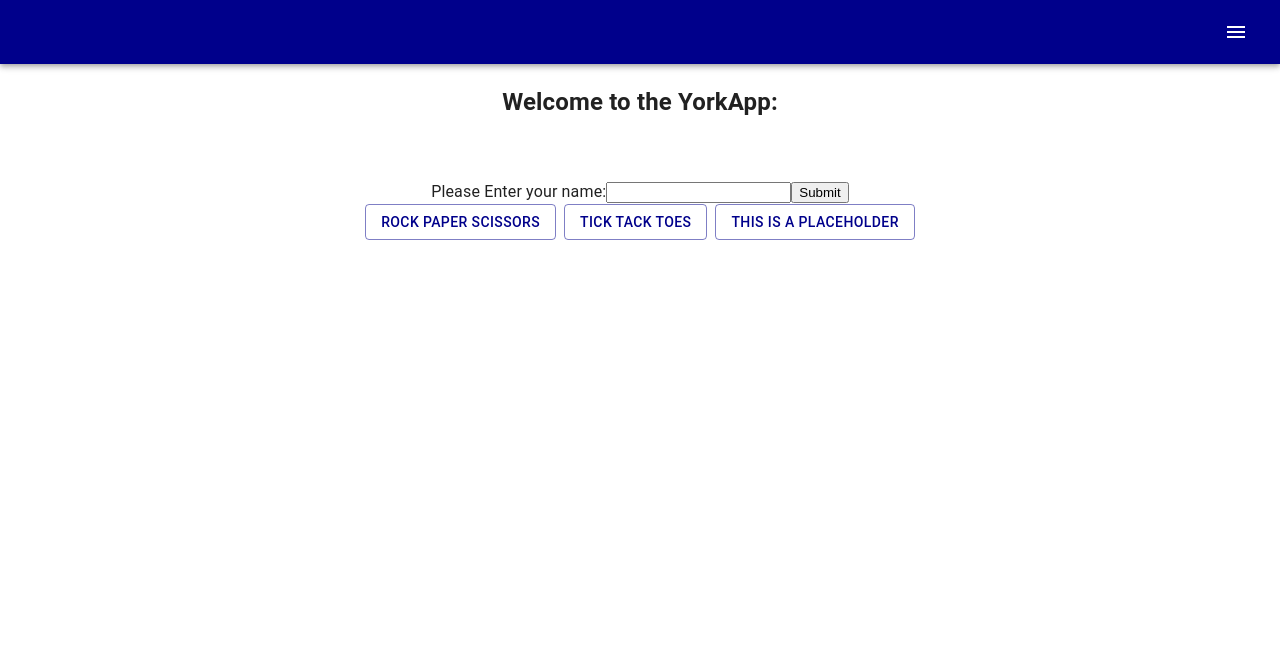
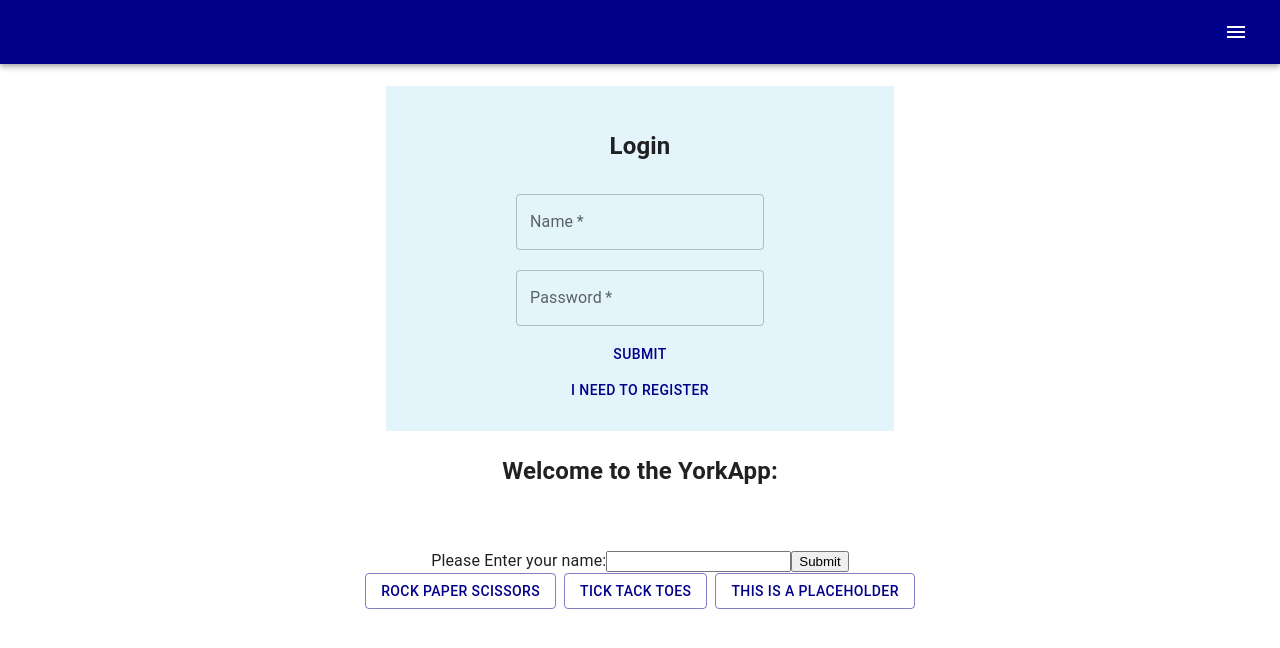
Before and after one commit to colinjaworski/york-fe, a React (Create React App) app: page / in a window 1280 px wide. Shown: the top 648 px of the page. Built offline with nearby package versions, Linux system fonts and the light colour scheme.

Commit message:
Sarah dev (#12)
* Initial commit

* commit before pull

---------

Co-authored-by: Colin Jaworski <91166917+colinjaworski@users.noreply.github.com>
Co-authored-by: Sarah <s.e.benkin@gmail.com>

```diff
--- a/src/App.js
+++ b/src/App.js
@@ -8,6 +8,7 @@ import RPS from './components/RPS'
 import Header from './components/Header'
 import Placeholder from './components/Placeholder';
 import TicTacToe from './components/TicTacToe';
+import Login from './components/Login';
 import Stack from '@mui/material/Stack';
 import Button from '@mui/material/Button';
 
@@ -38,6 +39,7 @@ function App() {
       <Router>
         <Header />
       </Router>
+      <Login />
       <Name />
       <Stack spacing={1} direction="row" className='gameSelection'>
         {/* button variant could also be "text" or "contained" */}
--- /dev/null
+++ b/src/components/Login.js
@@ -0,0 +1,106 @@
+import React, {useState} from 'react';
+import axios from 'axios';
+import Container from '@mui/material/Container';
+import Box from '@mui/material/Box';
+import Button from '@mui/material/Button';
+import TextField from '@mui/material/TextField';
+
+ function Login() {
+
+  const [name, setName] = useState('')
+  const [password, setPassword] = useState('')
+  const [loginStatus, setLoginStatus] = useState('notLoggedIn')
+
+
+const tryLogin = async (event) => {
+  event.preventDefault();
+  try {
+    const response = await axios.post('http://localhost:7071/api/react-backend/login', { name, password });
+    setLoginStatus('loggedIn')
+    setName(name)
+    console.log(response);
+} catch (error) {
+    console.error('Error fetching data:', error);
+}
+};
+
+const tryRegister = async (event) => {
+  event.preventDefault();
+  try {
+    const response = await axios.post('http://localhost:7071/api/react-backend/register', { name, password });
+    setName(name)
+    console.log(response)
+    tryLogin(name, password)
+} catch (error) {
+    console.error('Error fetching data:', error);
+}
+ };
+
+
+ // Switch between forms
+ const showRegister = () => {
+  setLoginStatus("registerUser")
+ };
+
+ const showLogin = () => {
+  setLoginStatus("notLoggedIn")
+ };
+
+
+  return (
+    <Container maxWidth="sm">
+    {loginStatus==='notLoggedIn' && <Box sx={{bgcolor: '#e3f4fa', margin: '22px', padding: '22px'}}>
+    <h2>Login</h2>
+    <form onSubmit={tryLogin}>
+       <TextField sx={{ margin: '10px'}}
+          required
+          id="username"
+          label="Name"
+          defaultValue={name}
+          onChange={(e) => setName(e.target.value)}
+        /><br />
+         <TextField sx={{ margin: '10px'}}
+          required
+          id="password"
+          type="password"
+          label="Password"
+          defaultValue={password}
+          onChange={(e) => setPassword(e.target.value)}
+        /><br />
+      <Button type="submit">Submit</Button><br />
+      <Button onClick={showRegister}>I Need To Register</Button>
+      </form>
+      </Box>}
+
+
+      {loginStatus==='registerUser' && <Box sx={{ bgcolor: '#e3f4fa', margin: '22px', padding: '22px'}}>
+        <h2>Register New User</h2>
+      <form onSubmit={tryRegister}>
+      <TextField sx={{ margin: '10px'}}
+         required
+         id="username"
+         label="Name"
+         defaultValue={name}
+         onChange={(e) => setName(e.target.value)}
+       /><br />
+        <TextField sx={{ margin: '10px'}}
+         required
+         id="password"
+         label="Password"
+         defaultValue={password}
+         onChange={(e) => setPassword(e.target.value)}
+       /><br />
+     <Button type="submit">Submit</Button><br />
+     <Button onClick={showLogin}>I Already Have An Account</Button>
+     </form>
+     </Box>}
+
+
+     {loginStatus==='loggedIn' && <Box sx={{ bgcolor: '#e3f4fa', margin: '22px', padding: '22px'}}>
+      <h2>Hello, {name}!</h2>
+      </Box>}
+    </Container>
+  );
+}
+
+export default Login;
```
Also changed, not shown: src/App.css (line endings or trailing spaces), 1 other file (tests, documents, lock files or other folders).
